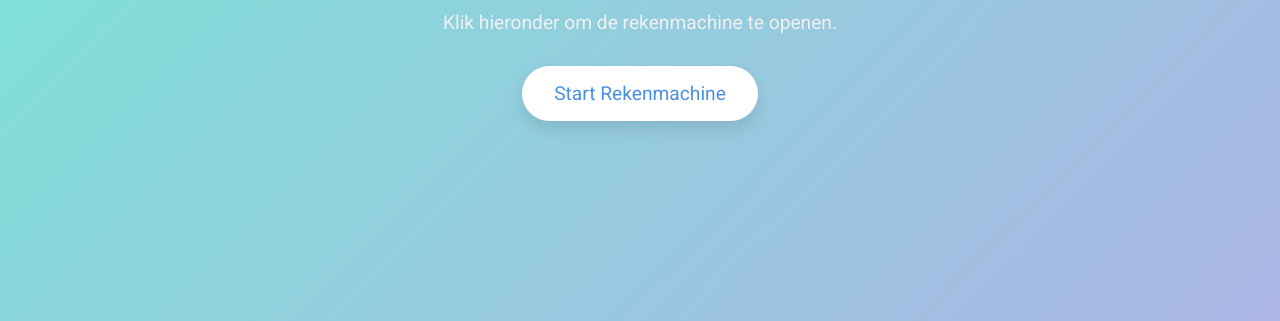
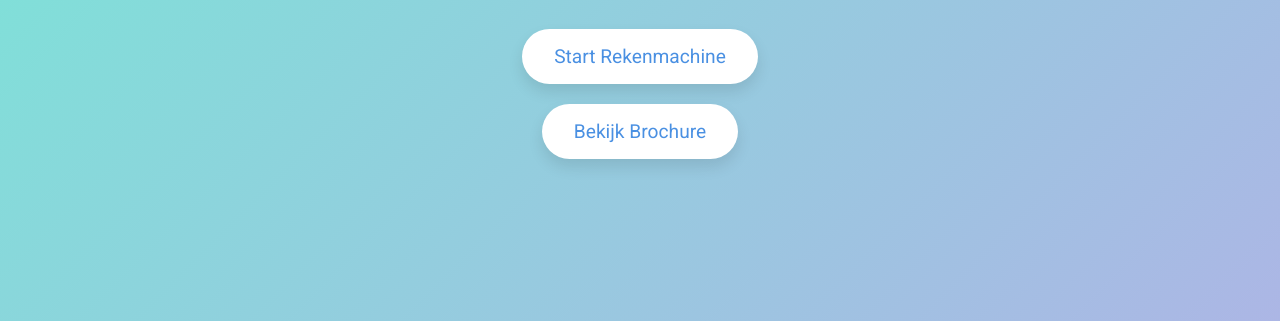
Before and after one commit to jmuller1/website, a plain HTML site: page index.html in a window 1280 px wide. Shown: the part 479-800 px from the top of the page. Drawn offline with Linux system fonts and the light colour scheme.

Commit message:
brochure

```diff
--- a/index.html
+++ b/index.html
@@ -32,7 +32,7 @@
       color: #f0f0f0;
     }
 
-    .start-btn {
+    .start-btn, .brochure-btn {
       background-color: #ffffff;
       color: #4A90E2;
       border: none;
@@ -43,9 +43,11 @@
       box-shadow: 0 8px 15px rgba(0,0,0,0.1);
       transition: all 0.3s ease;
       text-decoration: none;
+      display: inline-block;
+      margin: 10px;
     }
 
-    .start-btn:hover {
+    .start-btn:hover, .brochure-btn:hover {
       background-color: #4A90E2;
       color: #ffffff;
       transform: translateY(-3px);
@@ -64,7 +66,9 @@
 <body>
   <img src="katten.png" alt="Welkom" />
   <h1>Welkom!</h1>
-  <p>Klik hieronder om de rekenmachine te openen.</p>
+  <p>Maak een keuze:</p>
+
   <a href="calculator.html" class="start-btn">Start Rekenmachine</a>
+  <a href="brochure.pdf" class="brochure-btn" target="_blank">Bekijk Brochure</a>
 </body>
 </html>
```
Also changed, not shown: calculator.html (+2 -2 lines), 1 other file.
